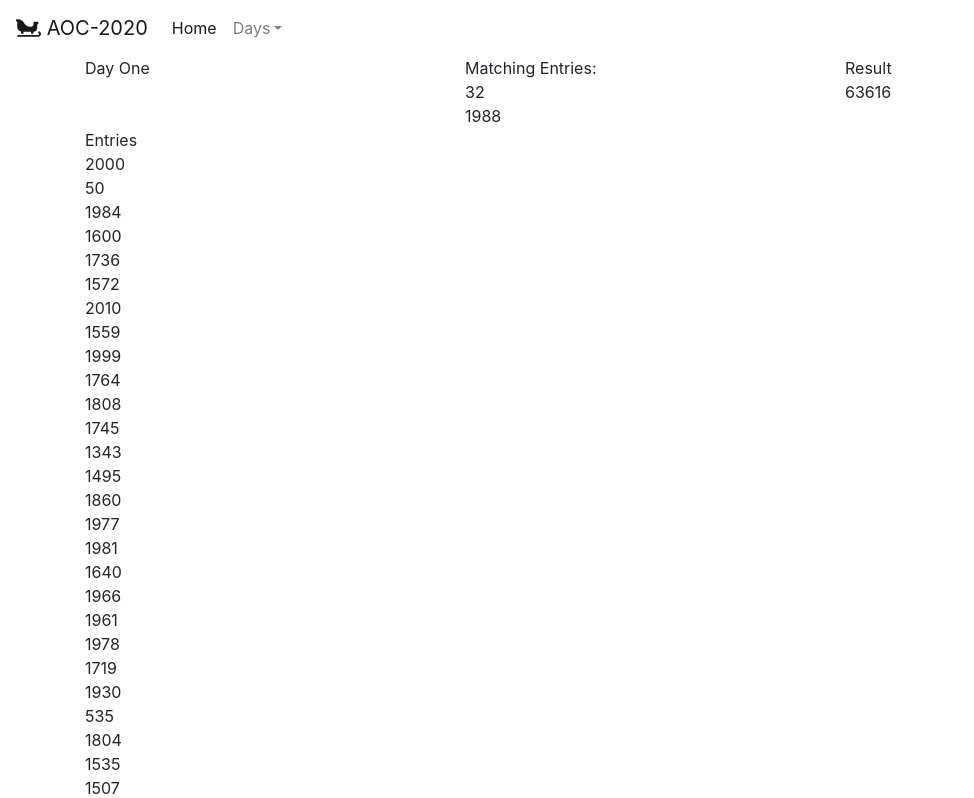
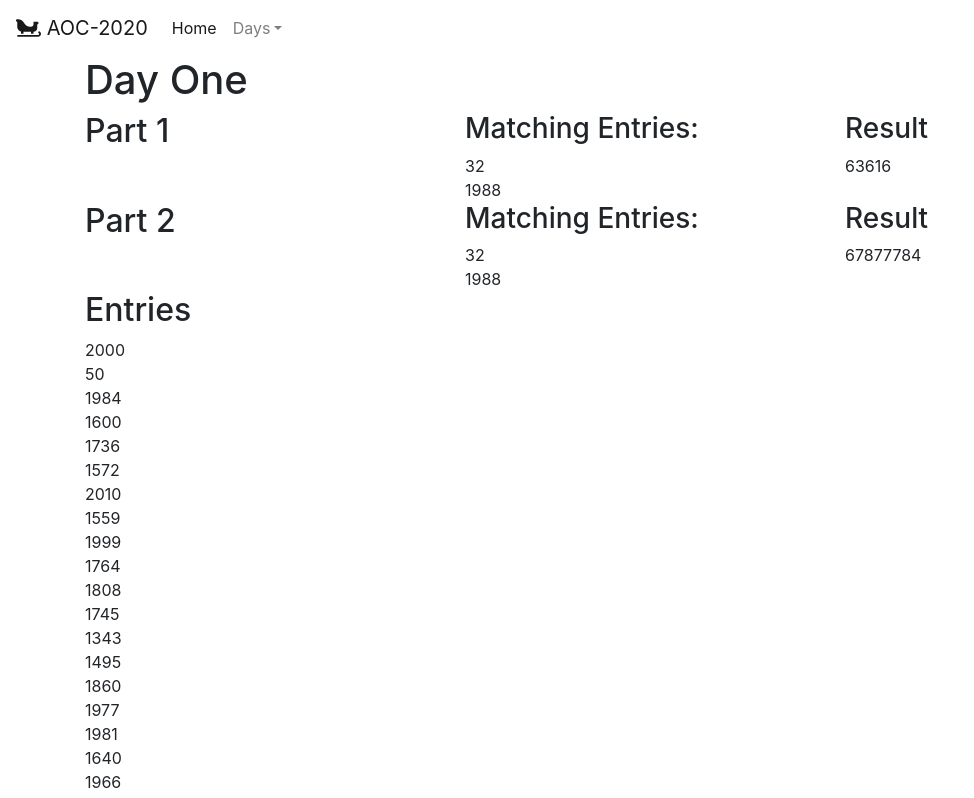
Before and after one commit to bryantkelley/aoc-2020, a React (Create React App) app: page /1 in a window 1280 px wide. Shown: the top 798 px of the page, without its empty margins (0-974 px from the left). Built offline with nearby package versions, Linux system fonts and the light colour scheme.

Commit message:
Add Day 1 part 2

```diff
--- a/src/1/one.js
+++ b/src/1/one.js
@@ -15,7 +15,7 @@ function One() {
     }
   }, [entries]);
 
-  const matchingValues = useMemo(() => {
+  const matchingValuesOne = useMemo(() => {
     for (let i = 0; i < entries.length; i++) {
       for (let j = i; j < entries.length; j++) {
         if (entries[i] + entries[j] === 2020) {
@@ -26,37 +26,75 @@ function One() {
     return [];
   }, [entries]);
 
-  const result = useMemo(() => {
-    if (matchingValues.length === 2) {
-      return matchingValues[0] * matchingValues[1];
+  const resultOne = useMemo(() => {
+    if (matchingValuesOne.length === 2) {
+      return matchingValuesOne[0] * matchingValuesOne[1];
     }
     return '';
-  }, [matchingValues])
+  }, [matchingValuesOne]);
+
+  const matchingValuesTwo = useMemo(() => {
+    for (let i = 0; i < entries.length; i++) {
+      for (let j = i; j < entries.length; j++) {
+        for (let k = j; k < entries.length; k++) {
+          if (entries[i] + entries[j] + entries[k] === 2020) {
+            return [entries[i], entries[j], entries[k]];
+          }
+        }
+      }
+    }
+    return [];
+  }, [entries]);
+
+  const resultTwo = useMemo(() => {
+    if (matchingValuesTwo.length === 3) {
+      return matchingValuesTwo[0] * matchingValuesTwo[1] * matchingValuesTwo[2];
+    }
+    return '';
+  }, [matchingValuesTwo]);
 
   return (
     <Row>
       <Col>
         <Row>
           <Col>
-            <div>Day One</div>
-          </Col>
-          <Col>
-            <div>Matching Entries:</div>
-            <div>{matchingValues.map(mv => (<div>{mv}</div>))}</div>
-          </Col>
-          <Col>
-            <div>Result</div>
-            <div>{result}</div>
+            <h1>Day One</h1>
           </Col>
         </Row>
         <Row>
           <Col>
-            Entries
+            <h2>Part 1</h2>
+          </Col>
+          <Col>
+            <h3>Matching Entries:</h3>
+            <div>{matchingValuesOne.map(mv => (<div key={`result${mv}`}>{mv}</div>))}</div>
+          </Col>
+          <Col>
+            <h3>Result</h3>
+            <div>{resultOne}</div>
+          </Col>
+        </Row>
+        <Row>
+          <Col>
+            <h2>Part 2</h2>
+          </Col>
+          <Col>
+            <h3>Matching Entries:</h3>
+            <div>{matchingValuesOne.map(mv => (<div key={`result${mv}`}>{mv}</div>))}</div>
+          </Col>
+          <Col>
+            <h3>Result</h3>
+            <div>{resultTwo}</div>
+          </Col>
+        </Row>
+        <Row>
+          <Col>
+            <h2>Entries</h2>
             {entries.map((e) => (
-              <Row key={e}>
-                <Col>{e}</Col>
-              </Row>
-            ))}
+            <Row key={`entry${e}`}>
+              <Col>{e}</Col>
+            </Row>
+          ))}
           </Col>
         </Row>
       </Col>
```
Also changed, not shown: 2 other files (tests, documents, lock files or other folders).
